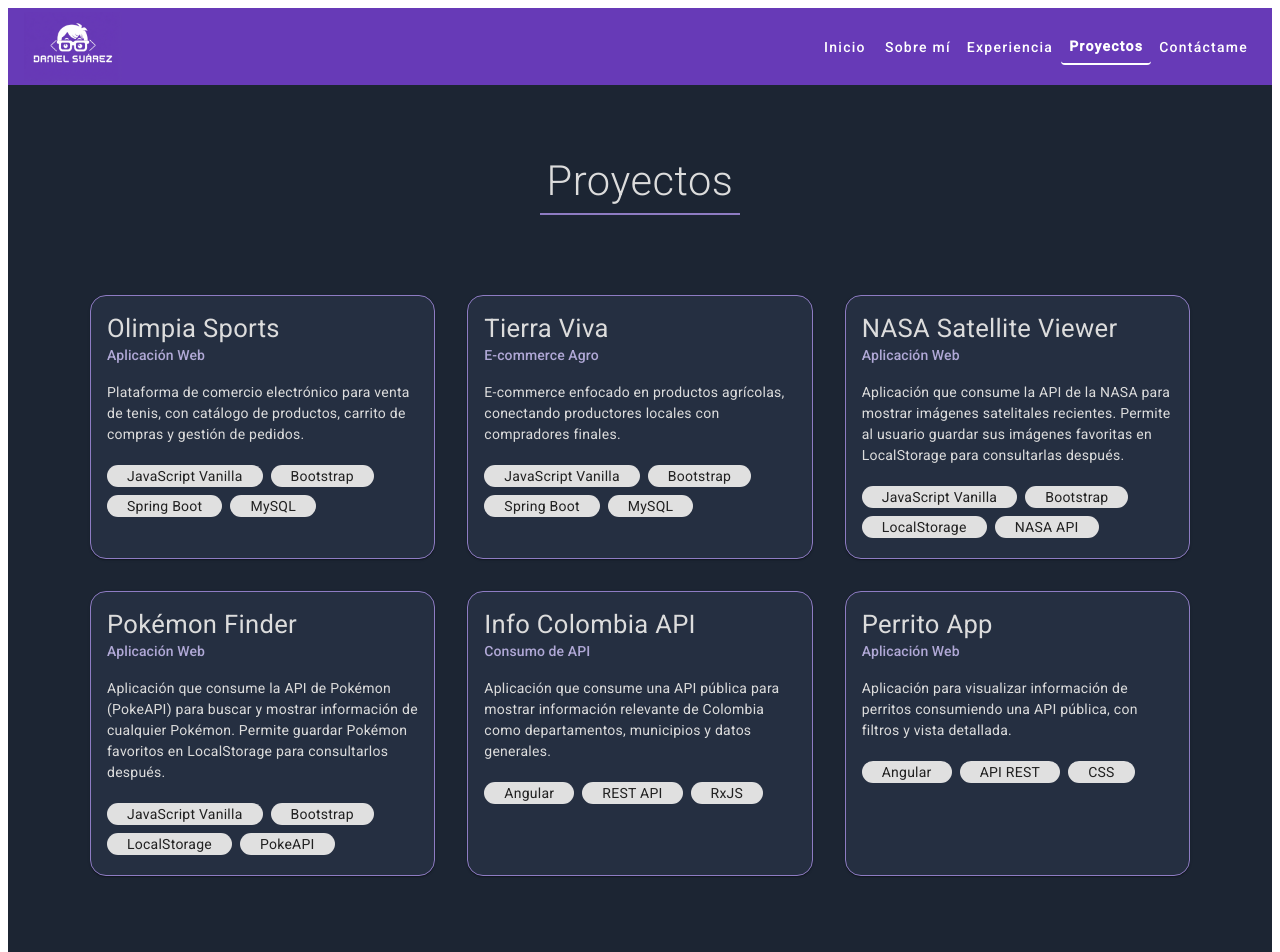
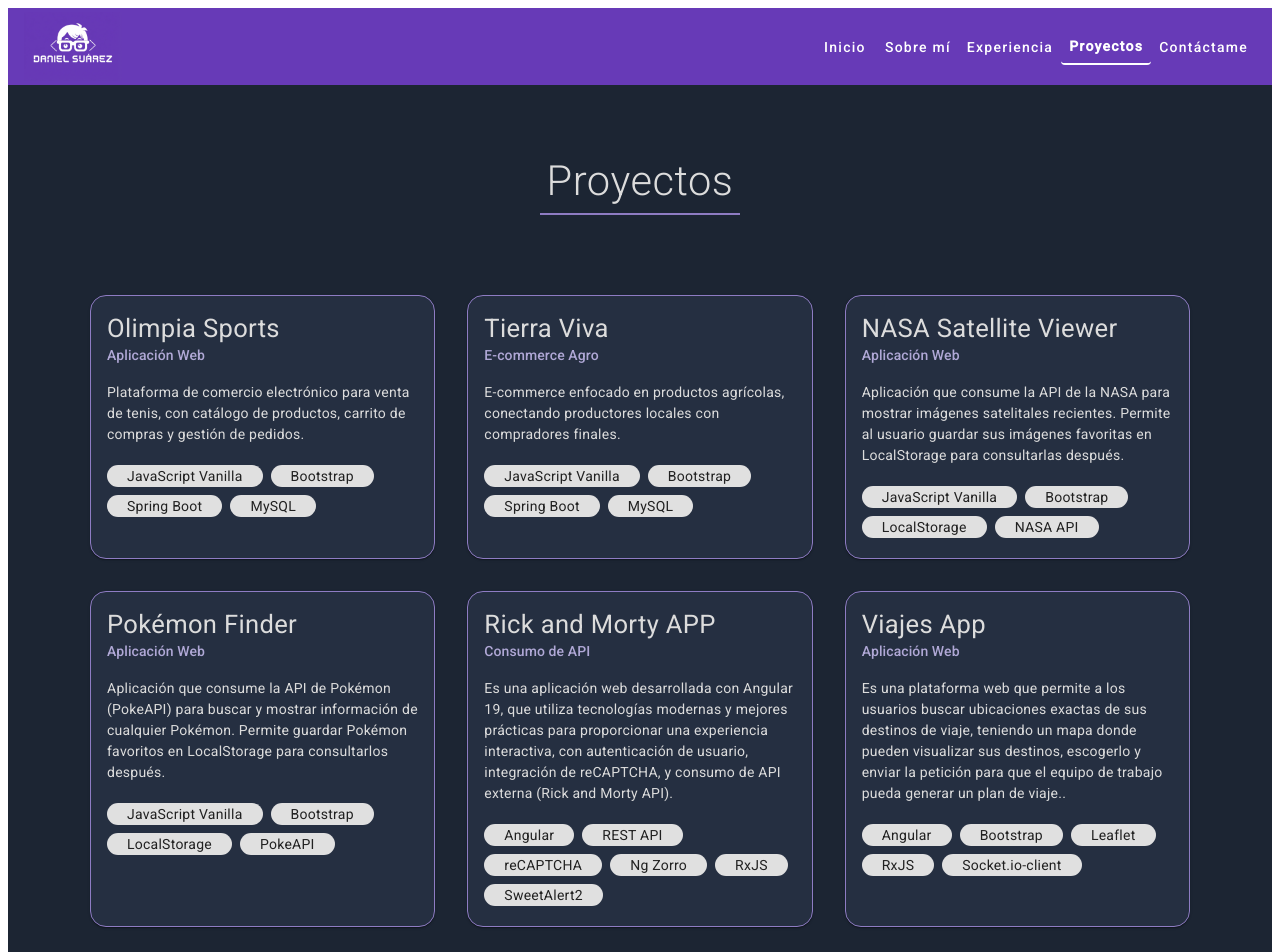
Before and after one commit to D4nf313/Mi-portafolio, an Angular app: page /portafolio-daniel-suarez-full-stack/projects in a window 1280 px wide. Shown: the top 952 px of the page. Built offline with nearby package versions, Linux system fonts and the light colour scheme.

Commit message:
redireccion card proyectos a github

```diff
--- a/src/app/pages/projects/projects.component.html
+++ b/src/app/pages/projects/projects.component.html
@@ -9,6 +9,7 @@
         <mat-card
           class="project-card"
           *ngFor="let project of projects"
+            (click)="openGithub(project.githubUrl)"
         >
           <mat-card-header>
             <mat-card-title>{{ project.name }}</mat-card-title>
--- a/src/app/pages/projects/projects.component.ts
+++ b/src/app/pages/projects/projects.component.ts
@@ -18,6 +18,7 @@ export class ProjectsComponent {
       description:
         'Plataforma de comercio electrónico para venta de tenis, con catálogo de productos, carrito de compras y gestión de pedidos.',
       stack: ['JavaScript Vanilla', 'Bootstrap', 'Spring Boot', 'MySQL'],
+      githubUrl: 'https://github.com/D4nf313/Hackaton-tienda-deportiva-OlimpiaSport',
     },
     {
       name: 'Tierra Viva',
@@ -25,6 +26,7 @@ export class ProjectsComponent {
       description:
         'E-commerce enfocado en productos agrícolas, conectando productores locales con compradores finales.',
       stack: ['JavaScript Vanilla', 'Bootstrap', 'Spring Boot', 'MySQL'],
+      githubUrl: 'https://github.com/TierraVivaa/tierra-viva-frontend',
     },
     {
       name: 'NASA Satellite Viewer',
@@ -32,6 +34,7 @@ export class ProjectsComponent {
       description:
         'Aplicación que consume la API de la NASA para mostrar imágenes satelitales recientes. Permite al usuario guardar sus imágenes favoritas en LocalStorage para consultarlas después.',
       stack: ['JavaScript Vanilla', 'Bootstrap', 'LocalStorage', 'NASA API'],
+      githubUrl: 'https://github.com/Boxwel/Lab-Api-Nasa',
     },
     {
       name: 'Pokémon Finder',
@@ -39,21 +42,27 @@ export class ProjectsComponent {
       description:
         'Aplicación que consume la API de Pokémon (PokeAPI) para buscar y mostrar información de cualquier Pokémon. Permite guardar Pokémon favoritos en LocalStorage para consultarlos después.',
       stack: ['JavaScript Vanilla', 'Bootstrap', 'LocalStorage', 'PokeAPI'],
+      githubUrl: 'https://github.com/D4nf313/web-search-pokemon',
     },
 
     {
-      name: 'Info Colombia API',
+      name: 'Rick and Morty APP',
       type: 'Consumo de API',
       description:
-        'Aplicación que consume una API pública para mostrar información relevante de Colombia como departamentos, municipios y datos generales.',
-      stack: ['Angular', 'REST API', 'RxJS'],
+        'Es una aplicación web desarrollada con Angular 19, que utiliza tecnologías modernas y mejores prácticas para proporcionar una experiencia interactiva, con autenticación de usuario, integración de reCAPTCHA, y consumo de API externa (Rick and Morty API).',
+      stack: ['Angular', 'REST API','reCAPTCHA', 'Ng Zorro','RxJS', 'SweetAlert2'],
+      githubUrl: 'https://github.com/D4nf313/heroes-app',
     },
     {
-      name: 'Perrito App',
+      name: 'Viajes App',
       type: 'Aplicación Web',
       description:
-        'Aplicación para visualizar información de perritos consumiendo una API pública, con filtros y vista detallada.',
-      stack: ['Angular', 'API REST', 'CSS'],
+        'Es una plataforma web que permite a los usuarios buscar ubicaciones exactas de sus destinos de viaje, teniendo un mapa donde pueden visualizar sus destinos, escogerlo y enviar la petición para que el equipo de trabajo pueda generar un plan de viaje..',
+      stack: ['Angular', 'Bootstrap', 'Leaflet','RxJS','Socket.io-client'],
+      githubUrl: 'https://github.com/D4nf313/viajesApp',
     },
   ];
+  openGithub(url: string) {
+    window.open(url, '_blank');
+  }
 }
```
